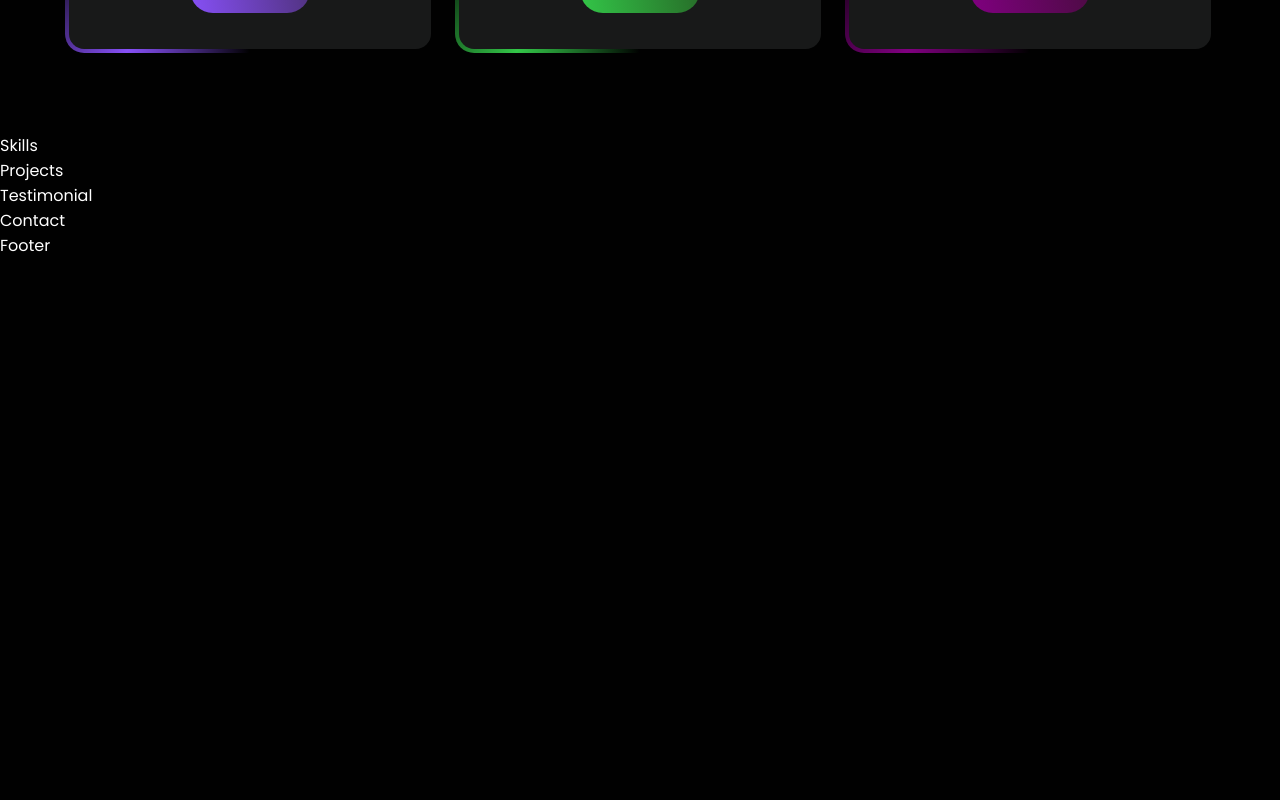
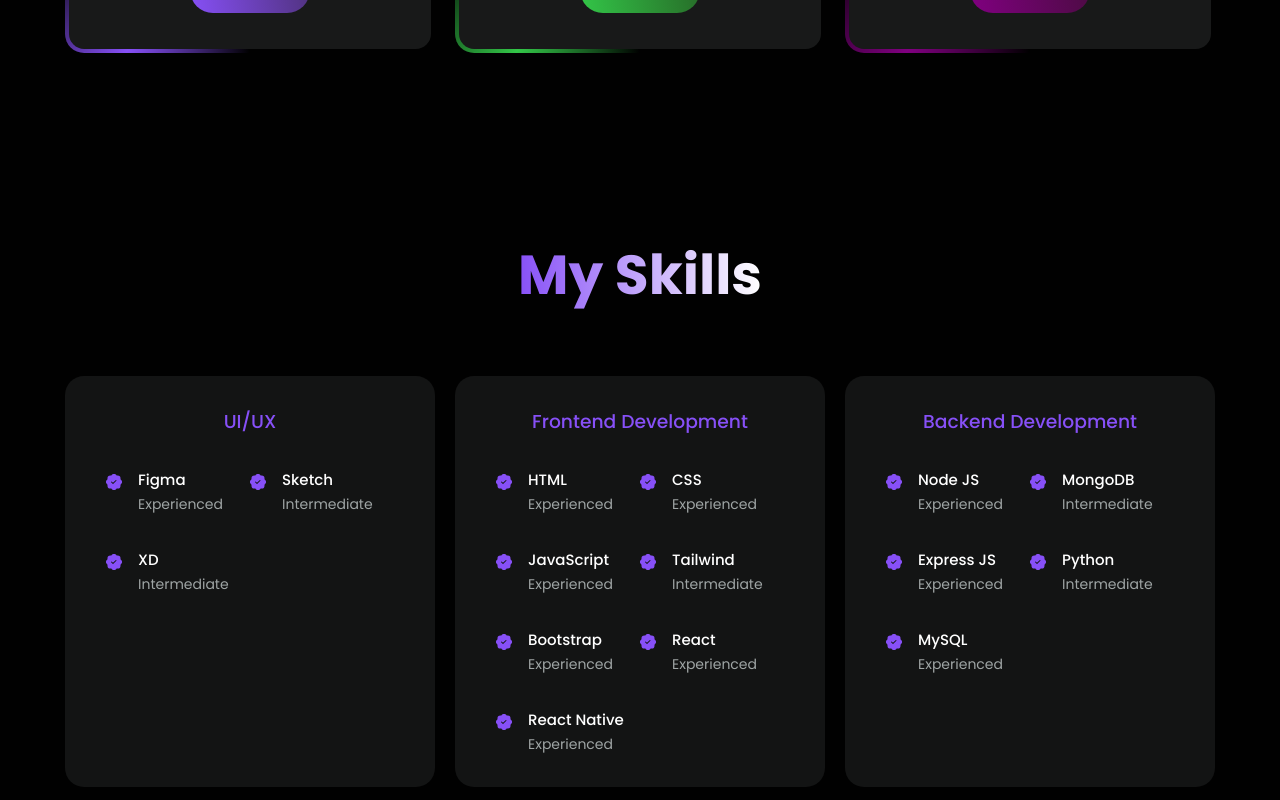
Before and after one commit to rohitw20/portfolio-react-gsap, a React (Create React App) app: page / in a window 1280 px wide. Shown: the part 2020-2820 px from the top of the page. Before the commit the page ends 2278 px from the top, so only its background shows below. Built offline with nearby package versions, Linux system fonts and the light colour scheme.

Commit message:
skills section added

```diff
--- /dev/null
+++ b/src/components/Skills/SkillCard/SkillCard.css
@@ -0,0 +1,53 @@
+.skill__card {
+  padding: 30px 40px;
+  border: 1px solid transparent;
+  transition: var(--transition);
+  border-radius: var(--border-radius-3);
+  background: rgba(var(--card-rgb), 0.1);
+}
+
+.skill__card:hover {
+  background: transparent;
+  border-color: var(--color-primary);
+  cursor: default;
+}
+
+.skill__card h3 {
+  text-align: center;
+  margin-bottom: 2rem;
+  color: var(--color-primary);
+}
+
+.skill__card .skill__content {
+  display: grid;
+  grid-template-columns: 1fr 1fr;
+  row-gap: 2rem;
+}
+
+.skill__card .skill__details {
+  display: flex;
+  gap: 1rem;
+}
+
+.skill__card .skill__icon {
+  margin-top: 6px;
+  color: var(--color-primary);
+}
+
+.skill__card .skill__details .skill__name {
+  font-size: 15px;
+  font-weight: 500;
+}
+
+.skill__card .skill__details .skill__level {
+  font-size: 14px;
+}
+
+@media (max-width: 350px) {
+  .skill__card .skill__details .skill__name {
+    font-size: 12px;
+  }
+  .skill__card .skill__details .skill__level {
+    font-size: 10px;
+  }
+}
--- /dev/null
+++ b/src/components/Skills/SkillCard/index.jsx
@@ -0,0 +1,24 @@
+import React from "react";
+import "./SkillCard.css";
+import { BsPatchCheckFill } from "react-icons/bs";
+
+const SkillCard = ({ data, title }) => {
+  return (
+    <div className="skill__card">
+      <h3>{title}</h3>
+      <div className="skill__content">
+        {data.map((list, index) => (
+          <article className="skill__details" key={index}>
+            <BsPatchCheckFill className="skill__icon" />
+            <div className="">
+              <h4 className="skill__name">{list.skill}</h4>
+              <small className="text__muted skill__level">{list.level}</small>
+            </div>
+          </article>
+        ))}
+      </div>
+    </div>
+  );
+};
+
+export default SkillCard;
--- a/src/components/Skills/Skills.css
+++ b/src/components/Skills/Skills.css
@@ -0,0 +1,29 @@
+#skill .skill__container {
+  display: grid;
+  grid-template-columns: 1fr 1fr 1fr;
+  gap: 20px;
+}
+
+@media (max-width: 1024px) {
+  #skill .skill__container {
+    grid-template-columns: 1fr;
+  }
+  #skill .skill__container .skill__card {
+    width: 80%;
+    padding: 2rem;
+    margin: 0 auto;
+  }
+  #skill .skill__content {
+    padding: 1rem;
+  }
+}
+
+@media (max-width: 600px) {
+  #skill .skill__container {
+    gap: 1rem;
+  }
+  #skill .skill__container .skill__card {
+    width: 100%;
+    padding: 2rem 1rem;
+  }
+}
--- a/src/components/Skills/index.jsx
+++ b/src/components/Skills/index.jsx
@@ -1,8 +1,24 @@
 import React from "react";
 import "./Skills.css";
+import { experience } from "../../data";
+import SkillCard from "./SkillCard";
 
 const Skills = () => {
-  return <div>Skills</div>;
+  return (
+    <section id="skill">
+      <div className="section__wrapper">
+        <div className="section__header center">
+          <h2 className="primary__title">My Skills</h2>
+        </div>
+
+        <div className="skill__container">
+          {experience.map((list, index) => (
+            <SkillCard key={index} {...list} />
+          ))}
+        </div>
+      </div>
+    </section>
+  );
 };
 
 export default Skills;
--- a/src/data.js
+++ b/src/data.js
@@ -272,11 +272,11 @@
         level: "Experienced",
       },
       {
-        skill: "MangoDB",
+        skill: "MongoDB",
         level: "Intermediate",
       },
       {
-        skill: "PHP",
+        skill: "Express JS",
         level: "Experienced",
       },
       {
```
